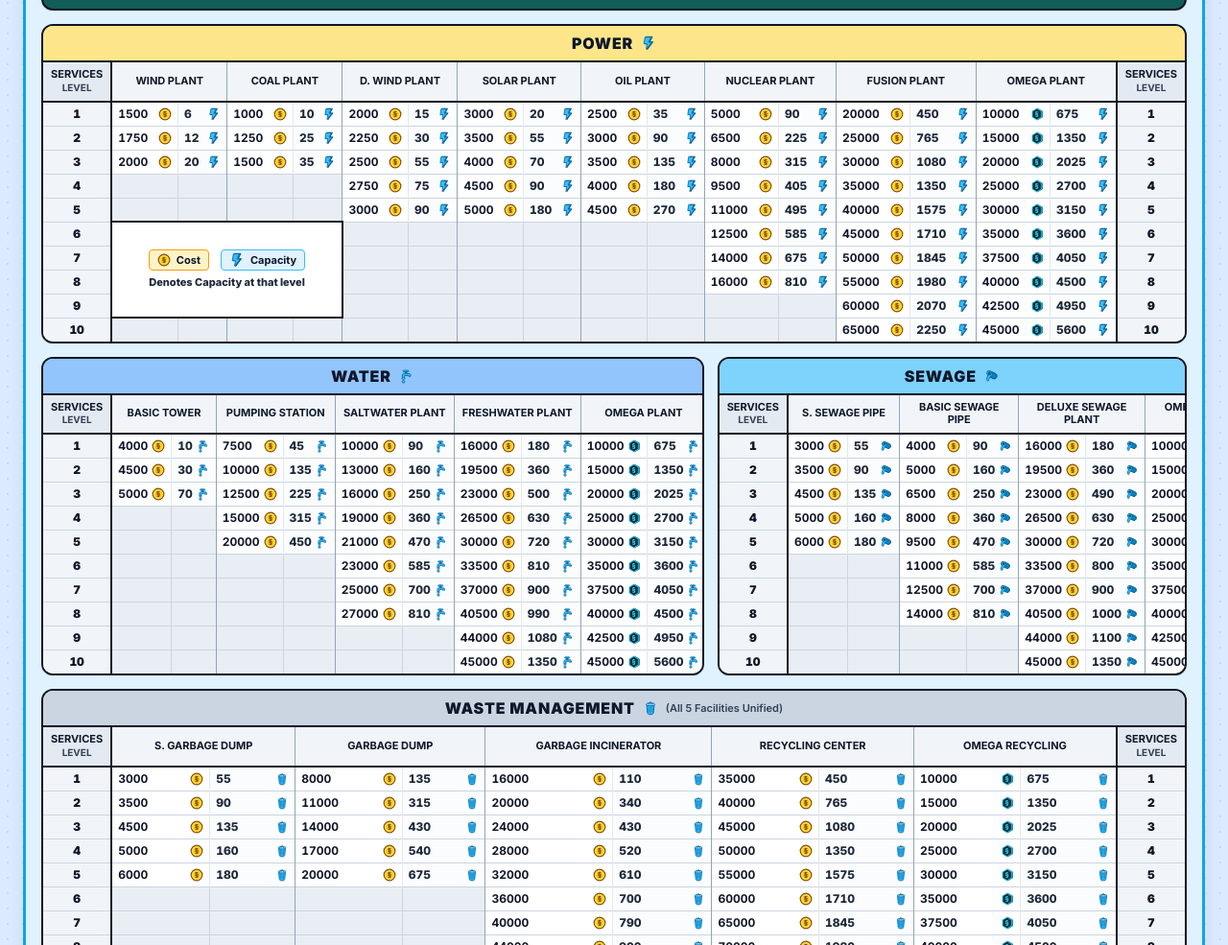
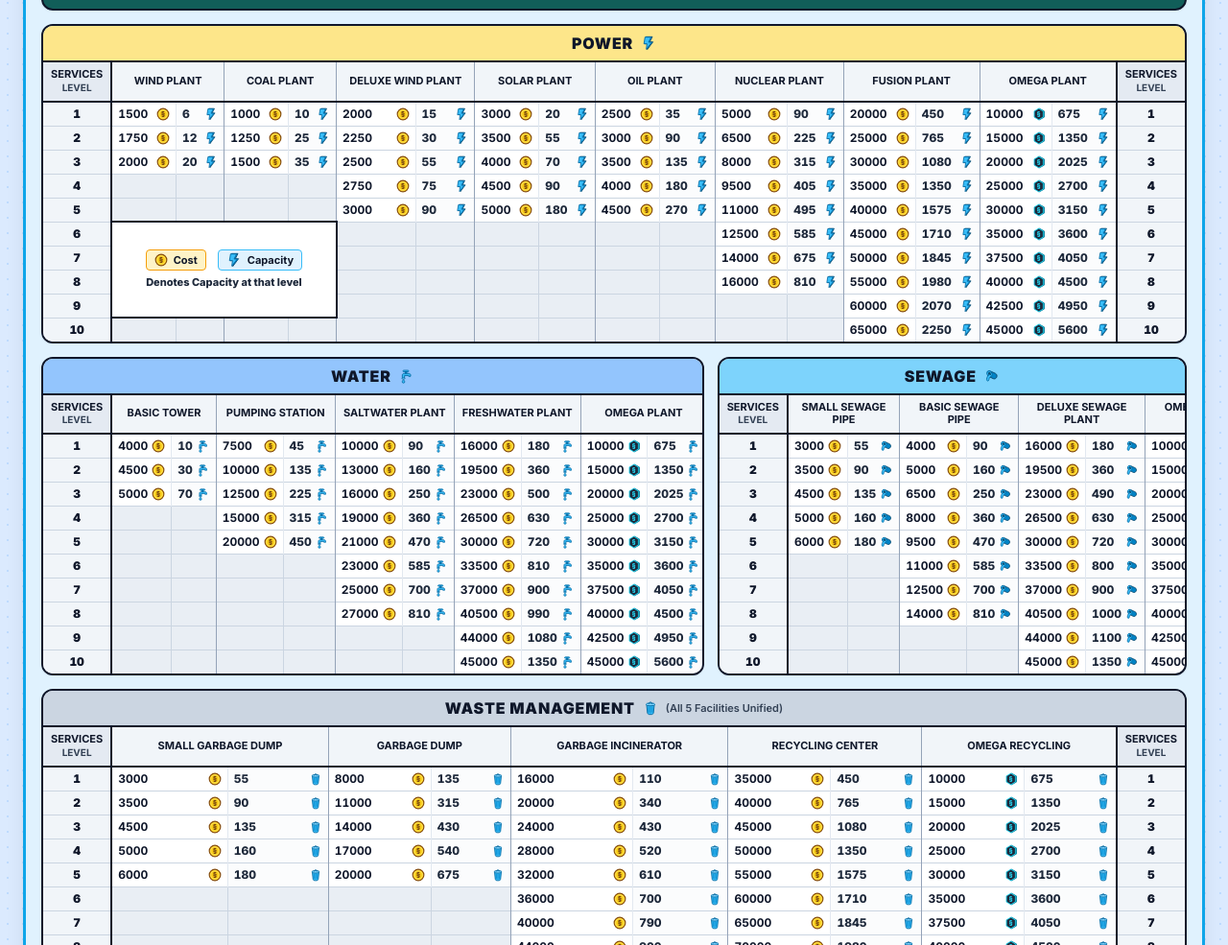
Before and after one commit to Plasma-boy/services-chart-2.0, a plain HTML site: page index.html in a window 1280 px wide. Shown: the part 245-1230 px from the top of the page at 96% size. Drawn offline with nearby package versions, Linux system fonts and the light colour scheme.

Commit message:
Update index.html

```diff
--- a/index.html
+++ b/index.html
@@ -400,7 +400,7 @@
           levels: [[1000, 10], [1250, 25], [1500, 35], null, null, null, null, null, null, null]
         },
         {
-          name: 'D. WIND PLANT',
+          name: 'DELUXE WIND PLANT',
           currency: CURRENCY.SIM,
           levels: [[2000, 15], [2250, 30], [2500, 55], [2750, 75], [3000, 90], null, null, null, null, null]
         },
@@ -469,7 +469,7 @@
       showRightLevel: false,
       buildings: [
         {
-          name: 'S. SEWAGE PIPE',
+          name: 'SMALL SEWAGE PIPE',
           currency: CURRENCY.SIM,
           levels: [[3000, 55], [3500, 90], [4500, 135], [5000, 160], [6000, 180], null, null, null, null, null]
         },
@@ -496,7 +496,7 @@
       showRightLevel: true,
       buildings: [
         {
-          name: 'S. GARBAGE DUMP',
+          name: 'SMALL GARBAGE DUMP',
           currency: CURRENCY.SIM,
           levels: [[3000, 55], [3500, 90], [4500, 135], [5000, 160], [6000, 180], null, null, null, null, null]
         },
```
